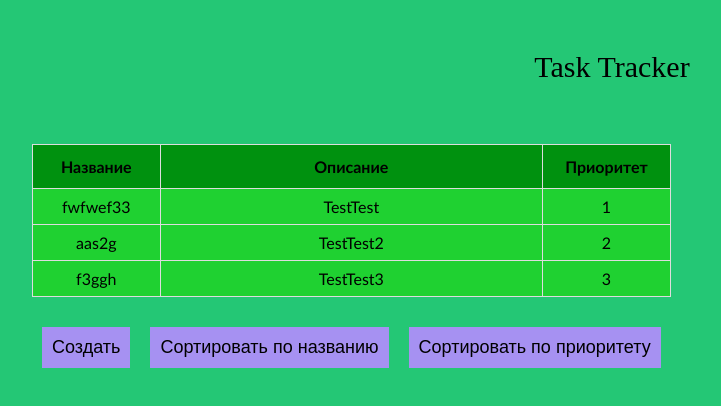
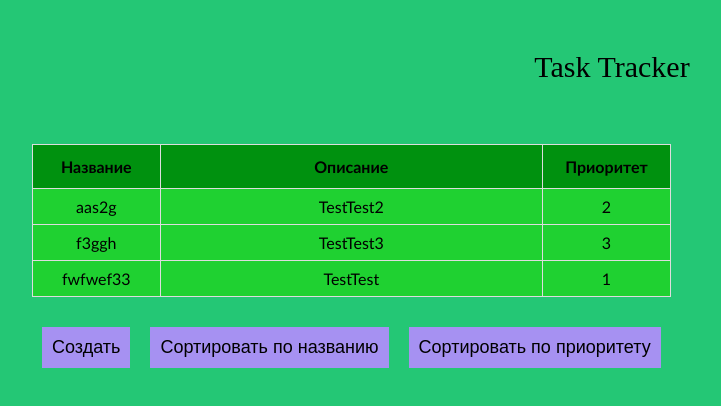
Before and after one commit to DevOL078/ReactJS-Course, a React (Create React App) app in the folder task-tracker/: page / in a window 1280 px wide. Shown: the top 406 px of the page, without its empty margins (28-749 px from the left). Built offline with nearby package versions, Linux system fonts and the light colour scheme.

Commit message:
HW2. Fixes

```diff
--- a/task-tracker/src/App.js
+++ b/task-tracker/src/App.js
@@ -1,15 +1,73 @@
 import React from 'react';
 import './assets/App.css';
 
+import Task from './domain/Task';
 import TaskList from './components/TaskList';
+import TaskForm from './components/TaskForm';
 
-function App() {
+export default class App extends React.Component{
+
+	constructor(props) {
+		super(props);
+		this.state = {
+			tasks: [
+				new Task({
+					name: 'fwfwef33',
+					desc: 'TestTest',
+					priority: 1
+				}),
+				new Task({
+					name: 'aas2g',
+					desc: 'TestTest2',
+					priority: 2
+				}),
+				new Task({
+					name: 'f3ggh',
+					desc: 'TestTest3',
+					priority: 3
+				})
+			],
+			isFormVisible: false
+		};
+		this.openForm = this.openForm.bind(this);
+		this.saveNewTask = this.saveNewTask.bind(this);
+	}
+
+	saveNewTask(task) {
+		if(task) {
+			var newTasks = [task, ...this.state.tasks];
+			this.setState({
+				tasks: newTasks
+			});
+			console.log(this.state.tasks);
+			this.setState({
+				isFormVisible: false
+			})
+		}
+	}
+
+	openForm() {
+		this.setState({
+			isFormVisible: true
+		});
+	}
+
+	render() {
 		return (
 			<div className="container">
 				<p id="app-title">Task Tracker</p>
-		<TaskList name="Test"/>
+				<div className="row">
+					<div className="col">
+						<TaskList tasks={this.state.tasks} openForm={this.openForm}/>
+					</div>
+					{ this.state.isFormVisible &&
+						<div className="col">
+							<TaskForm saveTask={this.saveNewTask}/>
+						</div>
+					}
+				</div>
 			</div>
 		);
 	}
 
-export default App;
+}
--- a/task-tracker/src/assets/App.css
+++ b/task-tracker/src/assets/App.css
@@ -24,3 +24,15 @@ html, body, #root {
   font-size: 30px;
   font-family: cursive;
 }
+
+.row {
+	display: inline-flex;
+	width: 100%;
+}
+
+.col {
+	display: block;
+	position: relative;
+	width: auto;
+	margin: 30px;
+}
--- a/task-tracker/src/assets/TaskList.css
+++ b/task-tracker/src/assets/TaskList.css
@@ -10,15 +10,3 @@
 	width: 100%;
 	height: 20px;
 }
-
-.row {
-	display: inline-flex;
-	width: 100%;
-}
-
-.col {
-	display: block;
-	position: relative;
-	width: auto;
-	margin: 30px;
-}
--- a/task-tracker/src/components/TaskForm.js
+++ b/task-tracker/src/components/TaskForm.js
@@ -1,5 +1,6 @@
 import React from 'react';
-import './../assets/TaskForm.css'
+import './../assets/TaskForm.css';
+import Task from './../domain/Task';
 
 export default class TaskForm extends React.Component {
 
@@ -22,11 +23,15 @@ export default class TaskForm extends React.Component {
 		this.setState({
 			[name]: value
 		})
-		console.log(this.state);
 	}
 
 	onSubmit() {
-		this.props.saveTask(this.state);
+		this.props.saveTask(new Task(this.state));
+		this.setState({
+			name: '',
+			desc: '',
+			priority: ''
+		});
 	}
 
 	render() {
--- a/task-tracker/src/components/TaskList.js
+++ b/task-tracker/src/components/TaskList.js
@@ -1,7 +1,6 @@
 import React from 'react';
 import './../assets/TaskList.css';
 import TaskTable from './TaskTable';
-import TaskFrom from './TaskForm';
 import { SORT_TYPE } from './../utils/Constants.js'
 
 export default class TaskList extends React.Component {
@@ -9,54 +8,10 @@ export default class TaskList extends React.Component {
 	constructor(props) {
 		super(props);
 		this.state = {
-			tasks: [
-				{
-					id : 1,
-					name: 'fwfwef33',
-					desc: 'TestTest',
-					priority: 1
-				},
-				{
-					id : 2,
-					name: 'aas2g',
-					desc: 'TestTest2',
-					priority: 2
-				},
-				{
-					id : 3,
-					name: 'f3ggh',
-					desc: 'TestTest3',
-					priority: 3
-				}
-			],
-			newTask: null,
-			sortType: SORT_TYPE.DEFAULT
-		};
-		this.createNewTask = this.createNewTask.bind(this);
-		this.saveNewTask = this.saveNewTask.bind(this);
-		this.changeSortType = this.changeSortType.bind(this);
+			sortType: SORT_TYPE.NAME
 		}
 
-	createNewTask() {
-		this.setState({
-			newTask: true
-		});
-	}
-
-	saveNewTask(task) {
-		var newTask = {
-			id: this.state.tasks.length + 1,
-			name: task.name,
-			desc: task.desc,
-			priority: task.priority
-		}
-		var newTasks = [...this.state.tasks];
-		newTasks.push(newTask);
-		this.setState({
-			tasks: newTasks,
-			newTask: null
-		});
-		console.log(this.state.tasks);
+		this.changeSortType = this.changeSortType.bind(this);
 	}
 
 	changeSortType(type) {
@@ -67,12 +22,11 @@ export default class TaskList extends React.Component {
 
 	render() {
 		return (
-			<div className="row">
-				<div className="col">
-					<TaskTable items={this.state.tasks} sortType={this.state.sortType} />
+			<div>
+				<TaskTable items={this.props.tasks} sortType={this.state.sortType} />
 				<div className="spacer"></div>
 				<div className="row">
-						<button className="button" onClick={this.createNewTask}>
+					<button className="button" onClick={this.props.openForm}>
 						Создать
 					</button>
 					<button className="button" onClick={() => this.changeSortType(SORT_TYPE.NAME)}>
@@ -83,13 +37,6 @@ export default class TaskList extends React.Component {
 					</button>
 				</div>
 			</div>
-
-				{ !!this.state.newTask &&
-					<div className="col">
-						<TaskFrom saveTask={this.saveNewTask}/>
-					</div>
-				}
-			</div>
 		);
 	}
 
--- a/task-tracker/src/components/TaskTable.js
+++ b/task-tracker/src/components/TaskTable.js
@@ -11,16 +11,8 @@ const compare = (a,b) => {
 	return -1;
 }
 
-export default class TaskTable extends React.Component {
-
-	constructor(props) {
-		super(props);
-
-		this.getItems = this.getItems.bind(this);
-	}
-
-	sortItems(items, type) {
-		switch(type) {
+const sortItems = (items, sortType) => {
+	switch(sortType) {
 		case SORT_TYPE.DEFAULT: return items;
 		case SORT_TYPE.NAME: return items.sort((a,b) => compare(a.name, b.name));
 		case SORT_TYPE.PRIORITY: return items.sort((a,b) => compare(a.priority, b.priority));
@@ -28,19 +20,29 @@ export default class TaskTable extends React.Component {
 	}
 }
 
-	getItems() {
-		var items = this.sortItems(this.props.items, this.props.sortType);
-
-		return items.map((item) =>
-			<tr key={item.id}>
-				<td className="table-field">{item.name}</td>
-				<td className="table-field">{item.desc}</td>
-				<td className="table-field">{item.priority}</td>
+const TableRow = (props) => {
+	return (
+		<tr>
+			<td className="table-field">{props.item.name}</td>
+			<td className="table-field">{props.item.desc}</td>
+			<td className="table-field">{props.item.priority}</td>
 		</tr>
 	);
 }
 
-	render() {
+const TableBody = (props) => {
+	let items = sortItems(props.rows, props.sortType);
+	let compRows = items.map(row =>
+		<TableRow key={row.id} item={row}/>);
+	return (
+		<tbody>
+			{compRows}
+		</tbody>
+	);
+}
+
+const TaskTable = (props) => {
+
 	return(
 		<table className="table">
 			<thead>
@@ -50,11 +52,9 @@ export default class TaskTable extends React.Component {
 					<th className="table-header" style={{ width: "20%" }}>Приоритет</th>
 				</tr>
 			</thead>
-				<tbody>
-					{this.getItems()}
-				</tbody>
+			<TableBody rows={props.items} sortType={props.sortType}/>
 		</table>
 	);
 }
 
-}
+export default TaskTable;
--- a/task-tracker/src/domain/Task.js
+++ b/task-tracker/src/domain/Task.js
@@ -1,11 +1,12 @@
-const taskCount = 0;
 
 export default class Task {
 
+	static taskCount = 0;
+
 	constructor(json) {
-		this.id = json ? json.id : ++taskCount;
+		this.id = (json && json.id) ? json.id : ++Task.taskCount;
 		this.name = json ? json.name : null;
-		this.description = json ? json.description : null;
+		this.desc = json ? json.desc : null;
 		this.priority = json ? json.priority : null;
 	}
 
```
Lines whose indentation alone changed are shown as unchanged.
